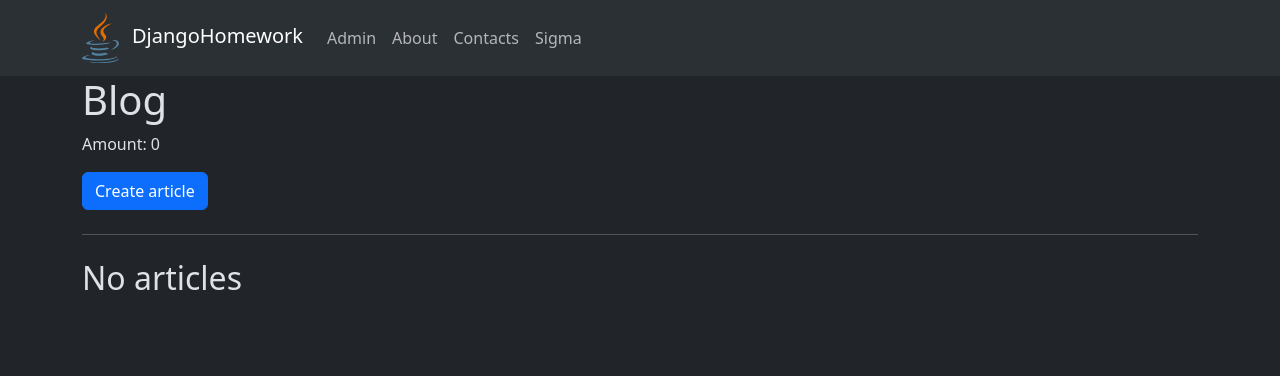
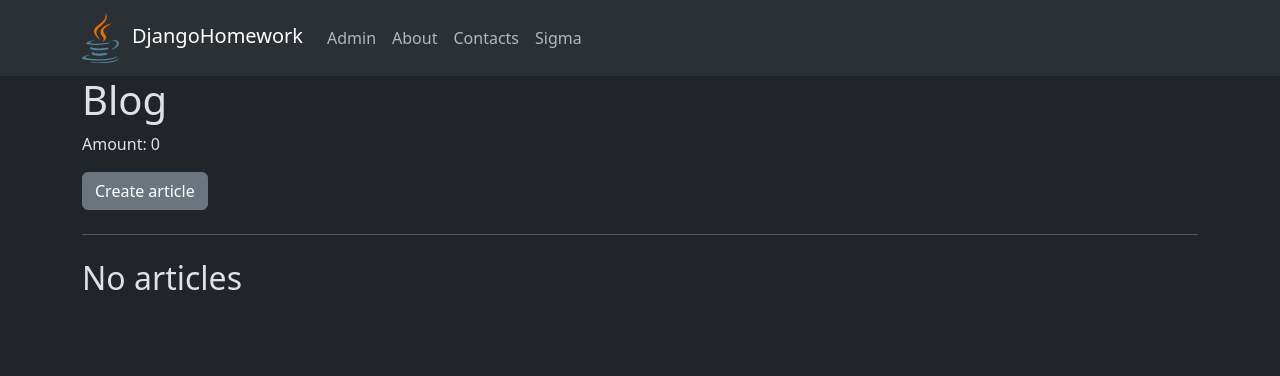
Before and after one commit to router97/DjangoHomework, a Django app: page / in a window 1280 px wide. Shown: the top 376 px of the page. Run offline with Django 5.2, Linux system fonts and the light colour scheme; data that the repository does not hold is empty.

Commit message:
changed button color

```diff
--- a/apps/main/templates/index.html
+++ b/apps/main/templates/index.html
@@ -9,7 +9,7 @@
   <p>Amount: {{articles|length}}</p>
 
   <form action = "{% url 'blog:add-article' %}">
-    <button type="submit" class="btn btn-primary">Create article</button>
+    <button type="submit" class="btn btn-secondary">Create article</button>
   </form>
 
   <hr class="my-4">
```
Also changed, not shown: media/article_images/patricksigma_fMgjSqi.jfif (added).
